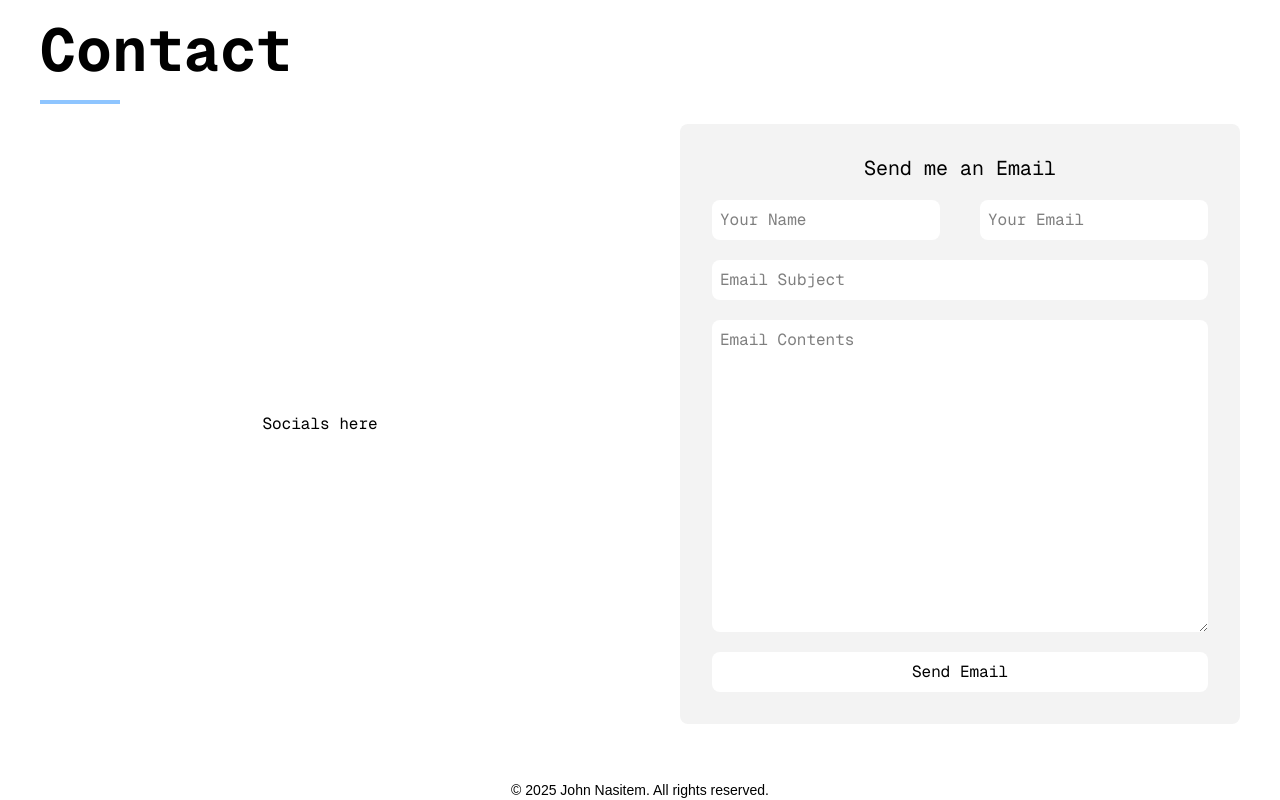
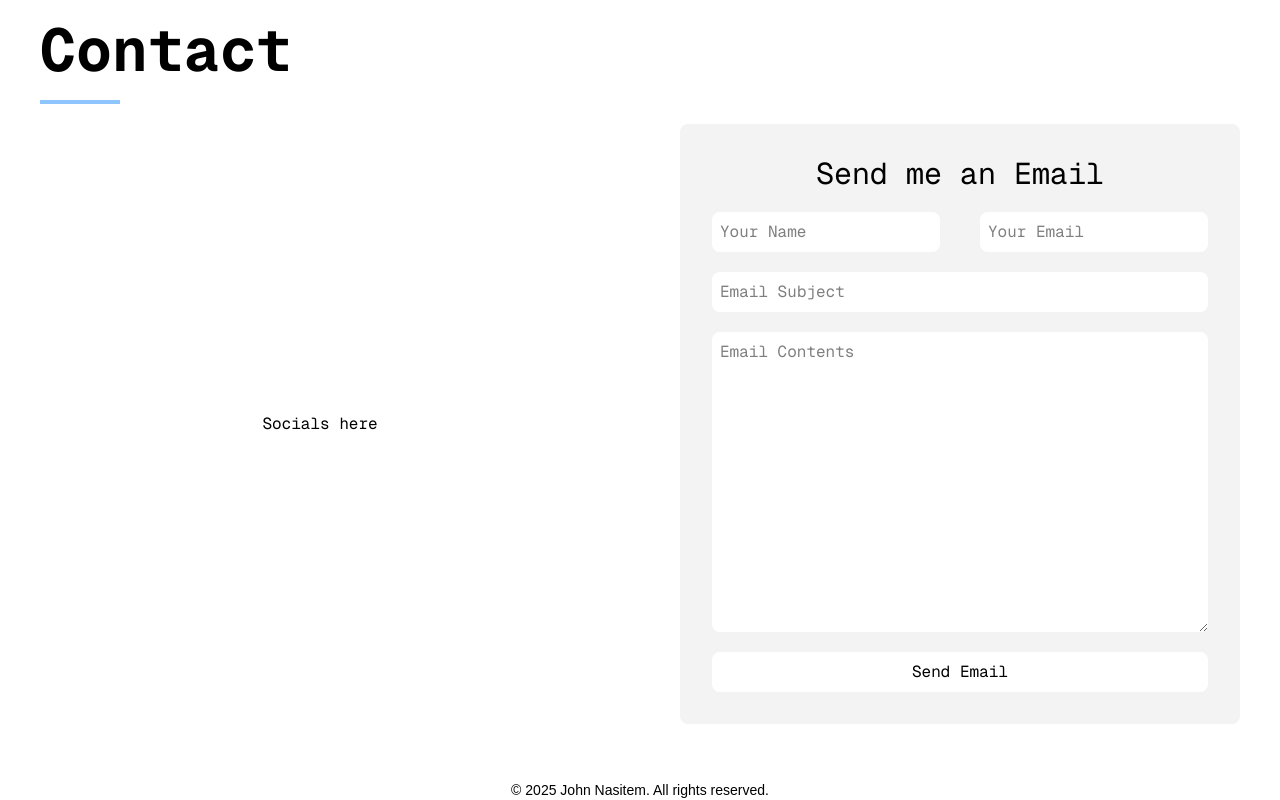
Before and after one commit to JohnNasitem/Website-Portfolio, a Next.js app in the folder Portfolio/: page / in a window 1280 px wide. Shown: the part 3080-3880 px from the top of the page. Built offline with nearby package versions, Linux system fonts and the light colour scheme.

Commit message:
fixed default text sive

```diff
--- a/Portfolio/src/components/contact-form.tsx
+++ b/Portfolio/src/components/contact-form.tsx
@@ -25,7 +25,7 @@ const ContactForm = () => {
 
     return (
         <form ref={formRef} onSubmit={handleSubmit} className='rounded-lg bg-[var(--color-bg-accent)] p-4 sm:p-8 grid grid-cols-2 grid-rows-[auto_auto_auto_auto_1fr_auto] sm:grid-rows-[auto_auto_auto_1fr_auto] gap-x-10 gap-y-5 w-full h-full'>
-            <label className='col-span-2 text-center text-[20px] text-3xl flex m-x-auto justify-center text-[var(--color-foreground)]'>Send me an Email</label>
+            <label className='col-span-2 text-center text-2x1 sm:text-3xl flex m-x-auto justify-center text-[var(--color-foreground)]'>Send me an Email</label>
             <input type='hidden' name='time' value={`${currentDate.getDate()}/${currentDate.getMonth() + 1}/${currentDate.getFullYear()}`}/>
             <input type='text' name="name" placeholder="Your Name" className="p-2 bg-[var(--color-background)] rounded-lg w-full col-span-2 sm:col-span-1"/>
             <input type='text' name="email" placeholder="Your Email" className="p-2 bg-[var(--color-background)] rounded-lg w-full col-span-2 sm:col-span-1"/>
```
